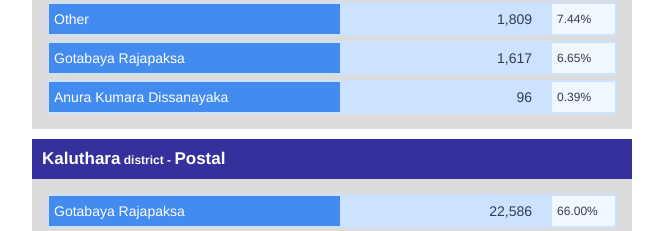
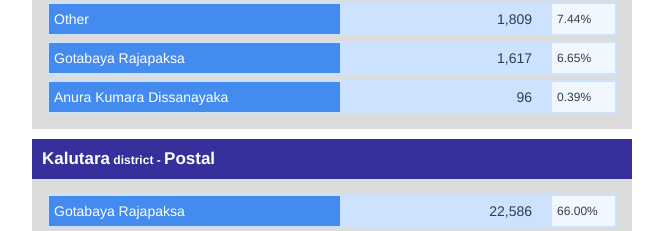
Before and after one commit to Nash171/presidential-election-2019, a Vue app: page / in a window 1280 px wide. Shown: the part 7103-7334 px from the top of the page, without its empty margins (308-971 px from the left). Built offline with nearby package versions, Linux system fonts and the light colour scheme.

Commit message:
fix typo

```diff
--- a/src/App.vue
+++ b/src/App.vue
@@ -68,7 +68,7 @@ export default {
         },
         {
           id: 3,
-          name: 'Kaluthara',
+          name: 'Kalutara',
         },
         {
           id: 4,
```
